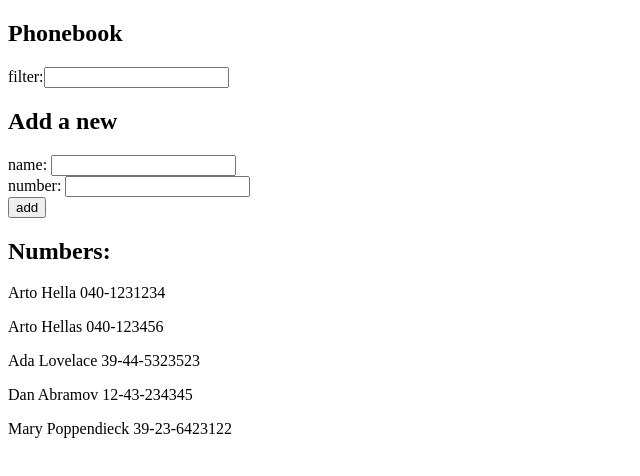
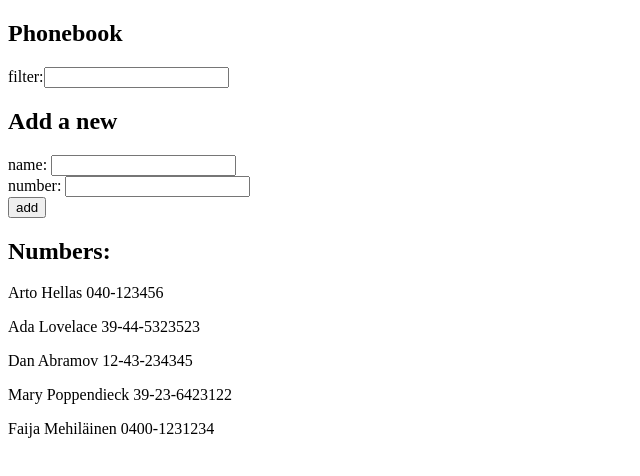
Before and after one commit to xTanzu/HY_FullStack, a React (Vite) app in the folder osa2/puhelinluettelo/: page / in a window 1280 px wide. Shown: the top 476 px of the page, without its empty margins (0-640 px from the left). Built offline with nearby package versions, Linux system fonts and the light colour scheme; data requests are answered from the project's data file.

Commit message:
2.11: puhelinluettelo step6
- Make a db.json file to root that contains the initial values
  of the person components
- employ a json-server to serve that json-file
- Make the initial Person values in the app be fetched from
  the prementioned json server
  - make this with Axios-library

```diff
--- /dev/null
+++ b/osa2/puhelinluettelo/db.json
@@ -0,0 +1,29 @@
+{
+  "persons":[
+    {
+      "name": "Arto Hellas",
+      "number": "040-123456",
+      "id": 1
+    },
+    {
+      "name": "Ada Lovelace",
+      "number": "39-44-5323523",
+      "id": 2
+    },
+    {
+      "name": "Dan Abramov",
+      "number": "12-43-234345",
+      "id": 3
+    },
+    {
+      "name": "Mary Poppendieck",
+      "number": "39-23-6423122",
+      "id": 4
+    },
+    {
+      "name": "Faija Mehiläinen",
+      "number": "0400-1231234",
+      "id": 5
+    }
+  ]
+}
--- a/osa2/puhelinluettelo/package.json
+++ b/osa2/puhelinluettelo/package.json
@@ -7,9 +7,11 @@
     "dev": "vite",
     "build": "vite build",
     "lint": "eslint . --ext js,jsx --report-unused-disable-directives --max-warnings 0",
-    "preview": "vite preview"
+    "preview": "vite preview",
+    "server": "json-server -p=3001 --watch db.json"
   },
   "dependencies": {
+    "axios": "^1.6.0",
     "react": "^18.2.0",
     "react-dom": "^18.2.0"
   },
@@ -21,6 +23,7 @@
     "eslint-plugin-react": "^7.32.2",
     "eslint-plugin-react-hooks": "^4.6.0",
     "eslint-plugin-react-refresh": "^0.4.3",
+    "json-server": "^0.17.4",
     "vite": "^4.4.5"
   }
 }
--- a/osa2/puhelinluettelo/src/App.jsx
+++ b/osa2/puhelinluettelo/src/App.jsx
@@ -1,19 +1,25 @@
-import { useState } from "react"
+import { useState, useEffect } from "react"
+import axios from "axios"
+
 import Filter from "./components/Filter"
 import PersonForm from "./components/PersonForm"
 import Persons from "./components/Persons"
 
 const App = () => {
-  const [persons, setPersons] = useState([
-    { name: "Arto Hella", number: "040-1231234" },
-    { name: 'Arto Hellas', number: '040-123456' },
-    { name: 'Ada Lovelace', number: '39-44-5323523' },
-    { name: 'Dan Abramov', number: '12-43-234345' },
-    { name: 'Mary Poppendieck', number: '39-23-6423122' }
-  ])
+  const [persons, setPersons] = useState([])
   const [newName, setNewName] = useState("")
   const [newNumber, setNewNumber] = useState("")
   const [wordFilter, setWordFilter] = useState("")
+
+  const getPersonData = () => {
+    axios
+      .get("http://localhost:3001/persons")
+      .then(response => {
+        setPersons(response.data)
+      })
+  }
+
+  useEffect(getPersonData, [])
 
   const handleNameChange = (event) => {
     console.log(event.target.value)
```
Also changed, not shown: 1 other file (tests, documents, lock files or other folders).
